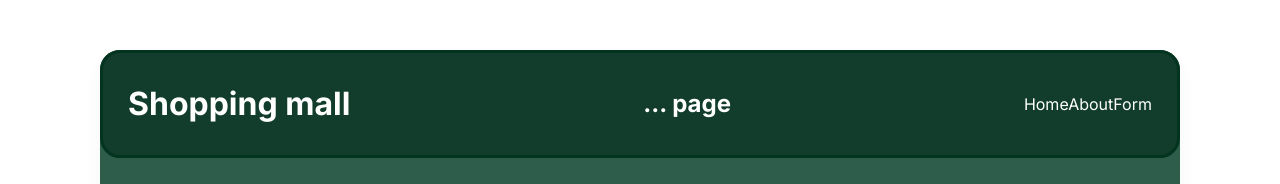
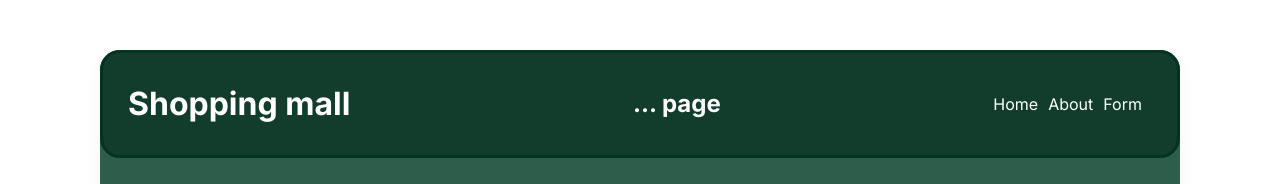
Before and after one commit to MarinaFando/react-app-2023-v2, a React (Vite) app: page / in a window 1280 px wide. Shown: the top 184 px of the page. Built offline with nearby package versions, Linux system fonts and the light colour scheme.

Commit message:
style: add header style

```diff
--- a/src/styles/Header.css
+++ b/src/styles/Header.css
@@ -14,3 +14,7 @@
   width: 20%;
   font-size: 20px;
 }
+
+.header-link {
+  margin-right: 10px;
+}
```
